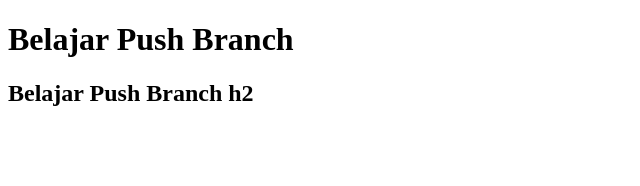
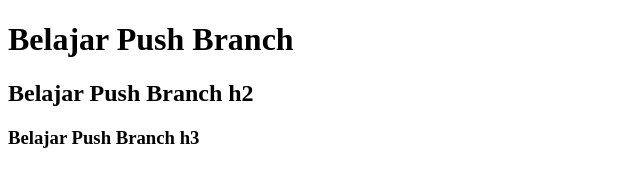
Before and after one commit to hiramaulana/belajar-git, a plain HTML site: page belajar.html in a window 1280 px wide. Shown: the whole page, without its empty margins (0-640 px from the left). Drawn offline with Linux system fonts and the light colour scheme.

Commit message:
add h3 belajar.html

```diff
--- a/belajar.html
+++ b/belajar.html
@@ -7,5 +7,6 @@
   <body>
     <h1>Belajar Push Branch</h1>
     <h2>Belajar Push Branch h2</h2>
+    <h3>Belajar Push Branch h3</h3>
   </body>
 </html>
```
